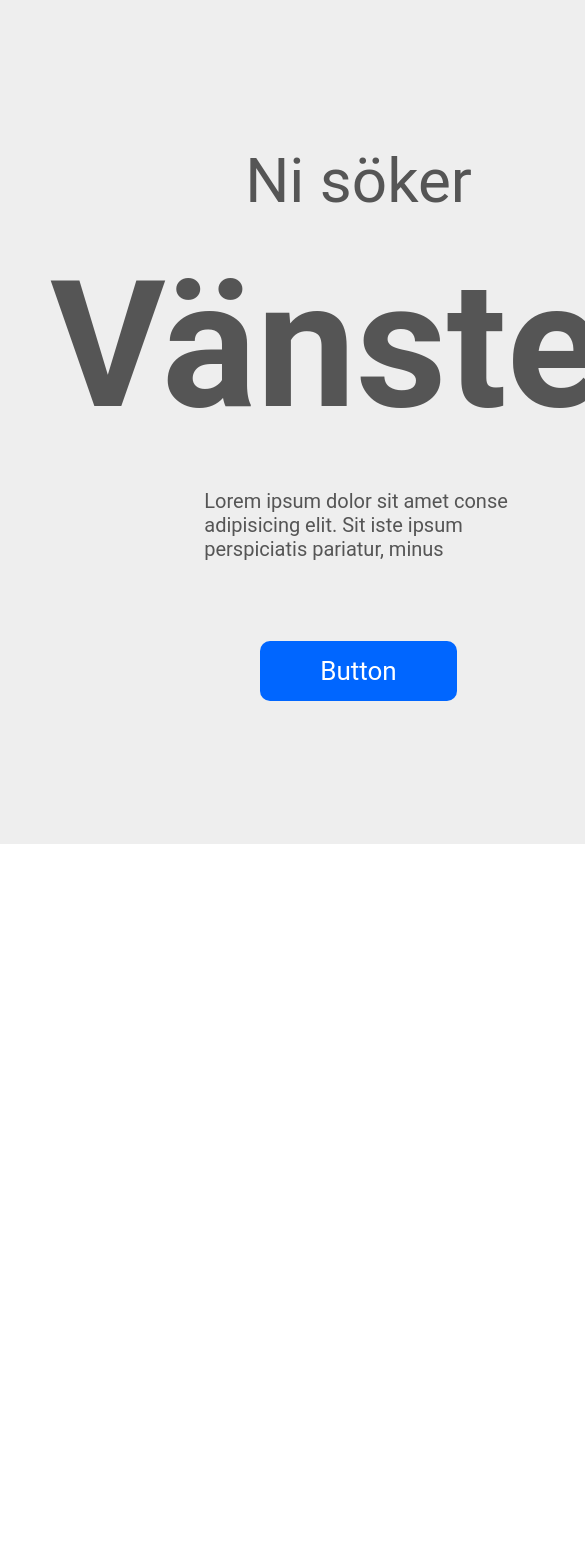
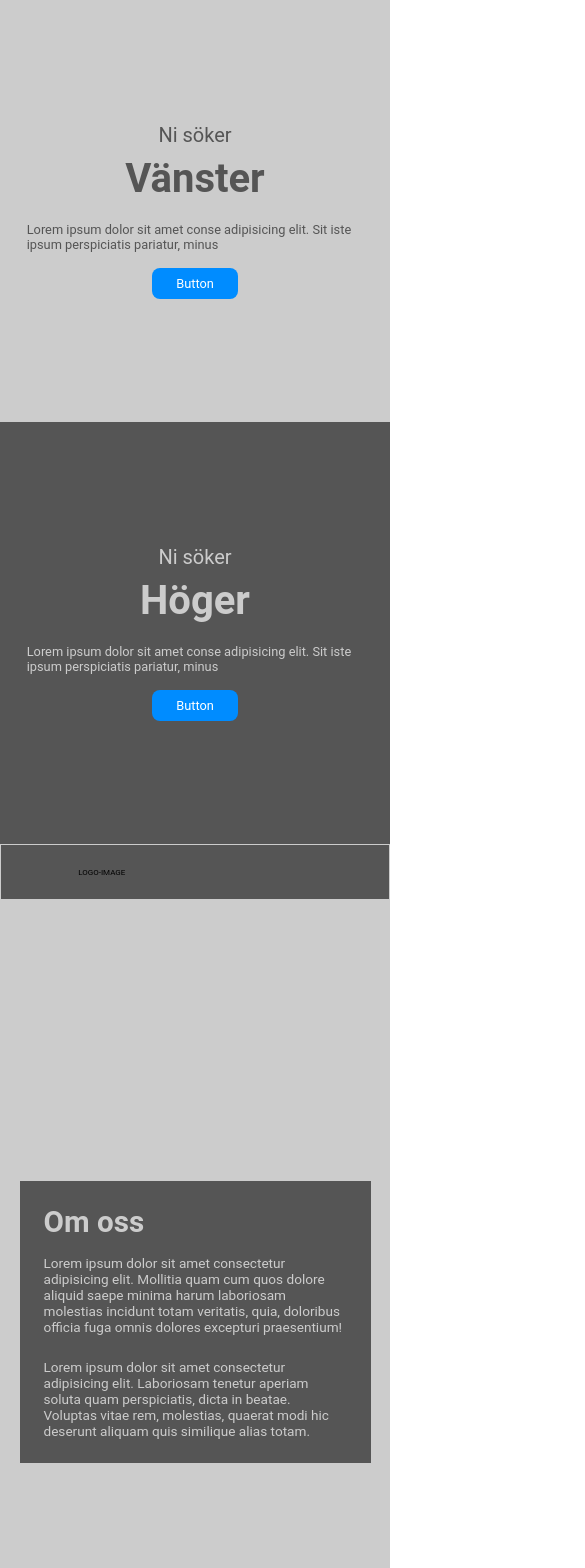
Before and after one commit to alecasp/doceo, a React (Create React App) app: page / in a window 390 px wide. Shown: the top 1568 px of the page, 585 px wide, since content can reach past the window. Before the commit the page ends 844 px from the top, so only its background shows below. Built offline with nearby package versions, Linux system fonts and the light colour scheme.

Commit message:
added responsivness, about us and header

```diff
--- a/package.json
+++ b/package.json
@@ -1,4 +1,5 @@
 {
+  "homepage": "https://alecasp.github.io/doceo",
   "name": "doceo",
   "version": "0.1.0",
   "private": true,
@@ -12,6 +13,8 @@
     "web-vitals": "^1.1.0"
   },
   "scripts": {
+    "predeploy": "npm run build",
+    "deploy": "gh-pages -d build",
     "start": "react-scripts start",
     "build": "react-scripts build",
     "test": "react-scripts test",
@@ -34,5 +37,8 @@
       "last 1 firefox version",
       "last 1 safari version"
     ]
+  },
+  "devDependencies": {
+    "gh-pages": "^3.1.0"
   }
 }
--- a/src/App.js
+++ b/src/App.js
@@ -1,10 +1,14 @@
 import React from "react";
+import AboutUs from "./Components/AboutUs/AboutUs";
 import Header from "./Components/Header/Header";
+import Nav from "./Components/Nav/Nav";
 
 function App() {
   return (
     <>
       <Header />
+      <Nav />
+      <AboutUs />
     </>
   );
 }
--- /dev/null
+++ b/src/Components/AboutUs/AboutUs.jsx
@@ -0,0 +1,27 @@
+import React from "react";
+import css from "./AboutUs.module.css";
+function AboutUs() {
+  return (
+    <section className={css.aboutus}>
+      <article>
+        <h2>Om oss</h2>
+        <div>
+          <p>
+            Lorem ipsum dolor sit amet consectetur adipisicing elit. Mollitia
+            quam cum quos dolore aliquid saepe minima harum laboriosam molestias
+            incidunt totam veritatis, quia, doloribus officia fuga omnis dolores
+            excepturi praesentium!
+          </p>
+          <p>
+            Lorem ipsum dolor sit amet consectetur adipisicing elit. Laboriosam
+            tenetur aperiam soluta quam perspiciatis, dicta in beatae. Voluptas
+            vitae rem, molestias, quaerat modi hic deserunt aliquam quis
+            similique alias totam.
+          </p>
+        </div>
+      </article>
+    </section>
+  );
+}
+
+export default AboutUs;
--- /dev/null
+++ b/src/Components/AboutUs/AboutUs.module.css
@@ -0,0 +1,67 @@
+.aboutus {
+	min-height: 100vh;
+	padding: 3rem 0;
+	display: flex;
+	align-items: center;
+	justify-content: center;
+	background: var(--color-grey-light);
+}
+.aboutus article {
+	background: var(--color-grey-dark);
+	color: var(--color-grey-light);
+	padding: 5rem 15rem;
+	width: 60%;
+}
+.aboutus article h2 {
+	font-size: 6rem;
+	margin-bottom: 4rem;
+}
+.aboutus article p {
+	/* text-align: justify; */
+	font-size: 3rem;
+}
+.aboutus article p:not(:last-child) {
+	margin-bottom: 3rem;
+}
+@media only screen and (max-width: 1300px) {
+	.aboutus article {
+		padding: 5rem 10rem;
+	}
+}
+@media only screen and (max-width: 950px) {
+	.aboutus article {
+		padding: 5rem 8rem;
+		width: 80%;
+	}
+}
+@media only screen and (max-width: 770px) {
+	.aboutus article h2 {
+		font-size: 4rem;
+		margin-bottom: 3rem;
+	}
+	.aboutus article p {
+		font-size: 2rem;
+	}
+}
+@media only screen and (max-width: 600px) {
+	.aboutus article {
+		padding: 5rem;
+	}
+}
+@media only screen and (max-width: 500px) {
+	.aboutus article {
+		width: 90%;
+	}
+}
+@media only screen and (max-width: 430px) {
+	.aboutus article {
+		padding: 3rem;
+	}
+	.aboutus article h2 {
+		font-size: 3.7rem;
+		margin-bottom: 2rem;
+	}
+	.aboutus article p {
+		font-size: 1.7rem;
+	}
+}
--- a/src/Components/Header/Header.jsx
+++ b/src/Components/Header/Header.jsx
@@ -1,9 +1,9 @@
-import React, { useState } from "react";
+import React from "react";
 import css from "./Header.module.css";
 import HeaderSection from "./HeaderSection/HeaderSection";
 
 function Header() {
-  const [state, setState] = useState(() => ({
+  const sections = {
     left: {
       h1: "Vänster",
       h4: "Ni söker",
@@ -20,12 +20,12 @@ function Header() {
       btn: "Button",
       class: "right",
     },
-  }));
+  };
 
   return (
     <header className={css.header}>
-      <HeaderSection data={state.left} />
-      <HeaderSection data={state.right} />
+      <HeaderSection data={sections.left} />
+      <HeaderSection data={sections.right} />
     </header>
   );
 }
--- a/src/Components/Header/Header.module.css
+++ b/src/Components/Header/Header.module.css
@@ -3,3 +3,8 @@ header {
   display: grid;
   grid-template-columns: repeat(2, 1fr);
 }
+@media only screen and (max-width: 800px) {
+  header {
+    grid-template-columns: 1fr;
+  }
+}
--- a/src/Components/Header/HeaderSection/HeaderSection.module.css
+++ b/src/Components/Header/HeaderSection/HeaderSection.module.css
@@ -3,24 +3,25 @@
   align-items: center;
   justify-content: center;
   flex-direction: column;
-  padding: 5rem;
+  padding: 3rem;
 }
+
 .headerSection.left {
-  background: #eee;
-  color: #555;
+  background: var(--color-grey-light);
+  color: var(--color-grey-dark);
 }
 .headerSection.right {
-  background: #555;
-  color: #eee;
+  background: var(--color-grey-dark);
+  color: var(--color-grey-light);
 }
 
 .headerSection h4 {
-  font-size: 6.2rem;
+  font-size: 6rem;
   font-weight: normal;
   margin-bottom: 2.5rem;
 }
 .headerSection h1 {
-  font-size: 17.7rem;
+  font-size: 17rem;
   margin-bottom: 4rem;
 }
 .headerSection p {
@@ -29,9 +30,81 @@
   margin-bottom: 8rem;
 }
 .headerSection a {
-  background: rgb(0, 102, 255);
+  background: var(--color-blue);
   color: #fff;
   padding: 1.5rem 6rem;
   font-size: 2.6rem;
   border-radius: 1rem;
 }
+
+@media only screen and (max-width: 1300px) {
+  .headerSection h4 {
+    font-size: 5rem;
+  }
+  .headerSection h1 {
+    font-size: 14rem;
+  }
+  .headerSection p {
+    width: 60%;
+  }
+}
+@media only screen and (max-width: 1100px) {
+  .headerSection h1 {
+    font-size: 12rem;
+  }
+  .headerSection p {
+    width: 70%;
+  }
+}
+@media only screen and (max-width: 950px) {
+  .headerSection h1 {
+    font-size: 10rem;
+  }
+  .headerSection p {
+    width: 80%;
+  }
+}
+
+@media only screen and (max-width: 800px) {
+  .headerSection {
+    padding: 1rem;
+  }
+  .headerSection h4 {
+    font-size: 4rem;
+    margin-bottom: 1rem;
+  }
+  .headerSection h1 {
+    font-size: 8rem;
+    margin-bottom: 2.5rem;
+  }
+  .headerSection p {
+    width: 60%;
+    font-size: 2rem;
+    margin-bottom: 2rem;
+  }
+  .headerSection a {
+    padding: 1rem 3rem;
+    font-size: 1.8rem;
+  }
+}
+@media only screen and (max-width: 600px) {
+  .headerSection p {
+    width: 70%;
+  }
+}
+@media only screen and (max-width: 430px) {
+  .headerSection h4 {
+    font-size: 2.5rem;
+  }
+  .headerSection h1 {
+    font-size: 5rem;
+  }
+  .headerSection p {
+    width: 90%;
+    font-size: 1.6rem;
+  }
+  .headerSection a {
+    padding: 1rem 3rem;
+    font-size: 1.6rem;
+  }
+}
--- /dev/null
+++ b/src/Components/Nav/Nav.jsx
@@ -0,0 +1,44 @@
+import React from "react";
+import css from "./Nav.module.css";
+
+function Nav() {
+  const links = [
+    {
+      name: "Home",
+      link: "#home",
+    },
+    {
+      name: "About Us",
+      link: "#aboutus",
+    },
+    {
+      name: "Contact Us",
+      link: "#contactus",
+    },
+  ];
+
+  const menuHandler = (e) => {
+    document.querySelector("." + css.menuBtn).classList.toggle(css.active);
+    document.querySelector("." + css.navList).classList.toggle(css.active);
+  };
+
+  return (
+    <nav className={css.nav}>
+      <div className={css.logo}>LOGO-IMAGE</div>
+      <div className={css.menu}>
+        <button className={css.menuBtn} onClick={menuHandler}>
+          <i className="fa fa-bars"></i>
+        </button>
+        <ul className={css.navList}>
+          {links.map((link) => (
+            <li key={link.name}>
+              <a href={link.link}>{link.name}</a>
+            </li>
+          ))}
+        </ul>
+      </div>
+    </nav>
+  );
+}
+
+export default Nav;
--- /dev/null
+++ b/src/Components/Nav/Nav.module.css
@@ -0,0 +1,68 @@
+.nav {
+  display: flex;
+  justify-content: space-around;
+  align-items: center;
+  background: var(--color-grey-dark);
+  border: 1px solid var(--color-grey-light);
+  position: sticky;
+  top: 0;
+  left: 0;
+}
+.logo {
+}
+
+.menu {
+  position: relative;
+}
+
+.menuBtn {
+  padding: 1rem 2rem;
+  background: none;
+  border: none;
+  cursor: pointer;
+  color: var(--color-grey-light);
+  font-size: 4rem;
+  transition: 0.3s;
+}
+.menuBtn:hover,
+.menuBtn.active,
+.menuBtn:active {
+  color: var(--color-grey-dark);
+  background: var(--color-grey-light);
+}
+.menu .navList {
+  position: absolute;
+  top: 100%;
+  left: 0;
+  width: 200%;
+  padding: 1rem 0;
+  background: var(--color-grey-light-2);
+  transition: 0.3s;
+  box-shadow: 0 5px 10px rgba(0, 0, 0, 0.2);
+  transform: scale(0.5);
+  z-index: 0;
+  opacity: 0;
+  visibility: hidden;
+}
+.menu .navList.active {
+  transform: scale(1);
+  z-index: 1;
+  opacity: 1;
+  visibility: visible;
+}
+
+.menu .navList li {
+  width: 100%;
+}
+.menu .navList a {
+  display: block;
+  font-size: 2rem;
+  color: var(--color-grey-dark);
+  padding: 1rem;
+  width: 100%;
+}
+.menu .navList a:hover,
+.menu .navList a:active {
+  color: #fff;
+  background: var(--color-grey-dark);
+}
--- a/src/index.css
+++ b/src/index.css
@@ -1,3 +1,9 @@
+:root {
+  --color-grey-dark: #555;
+  --color-grey-light: #ccc;
+  --color-grey-light-2: #eee;
+  --color-blue: rgb(0, 140, 255);
+}
 * {
   margin: 0;
   padding: 0;
@@ -23,5 +29,16 @@ ul {
 html {
   font-size: 10px;
 }
+@media only screen and (max-width: 1280px) {
+  html {
+    font-size: 9px;
+  }
+}
+
+@media only screen and (max-width: 770px) {
+  html {
+    font-size: 8px;
+  }
+}
 body {
 }
```
Also changed, not shown: 1 other file (tests, documents, lock files or other folders).
